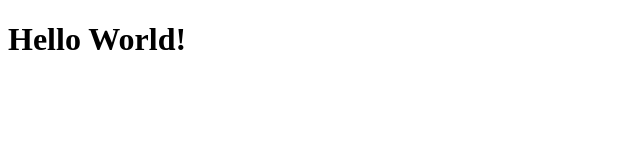
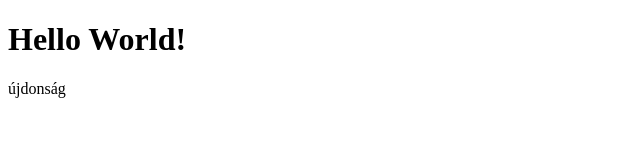
Before and after one commit to kgabor545/11a, a plain HTML site: page index.html in a window 1280 px wide. Shown: the full height of the page, 0-640 px from the left. Drawn offline with Linux system fonts and the light colour scheme.

Commit message:
újdonság

```diff
--- a/index.html
+++ b/index.html
@@ -7,5 +7,6 @@
 </head>
 <body>
     <h1> Hello World!</h1>
+    újdonság
 </body>
 </html>
```
